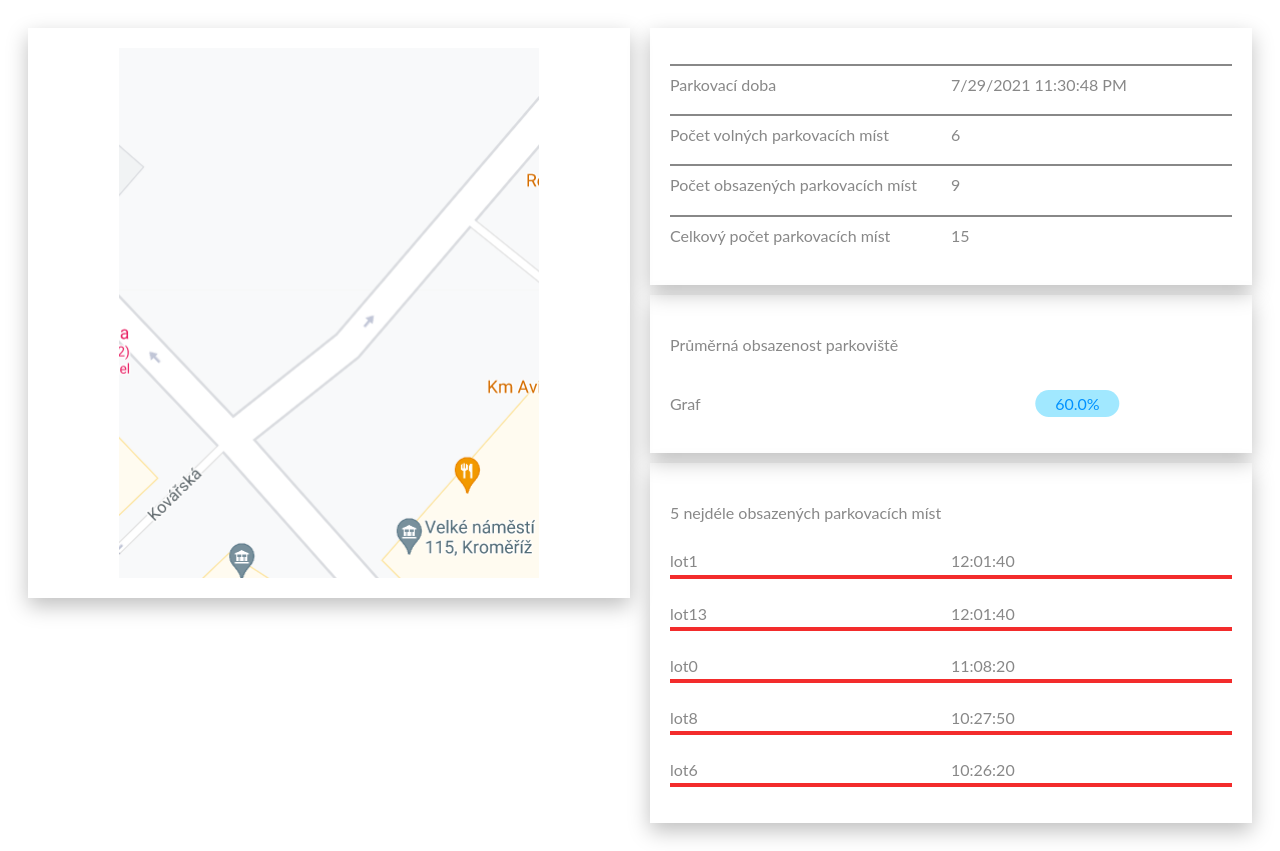
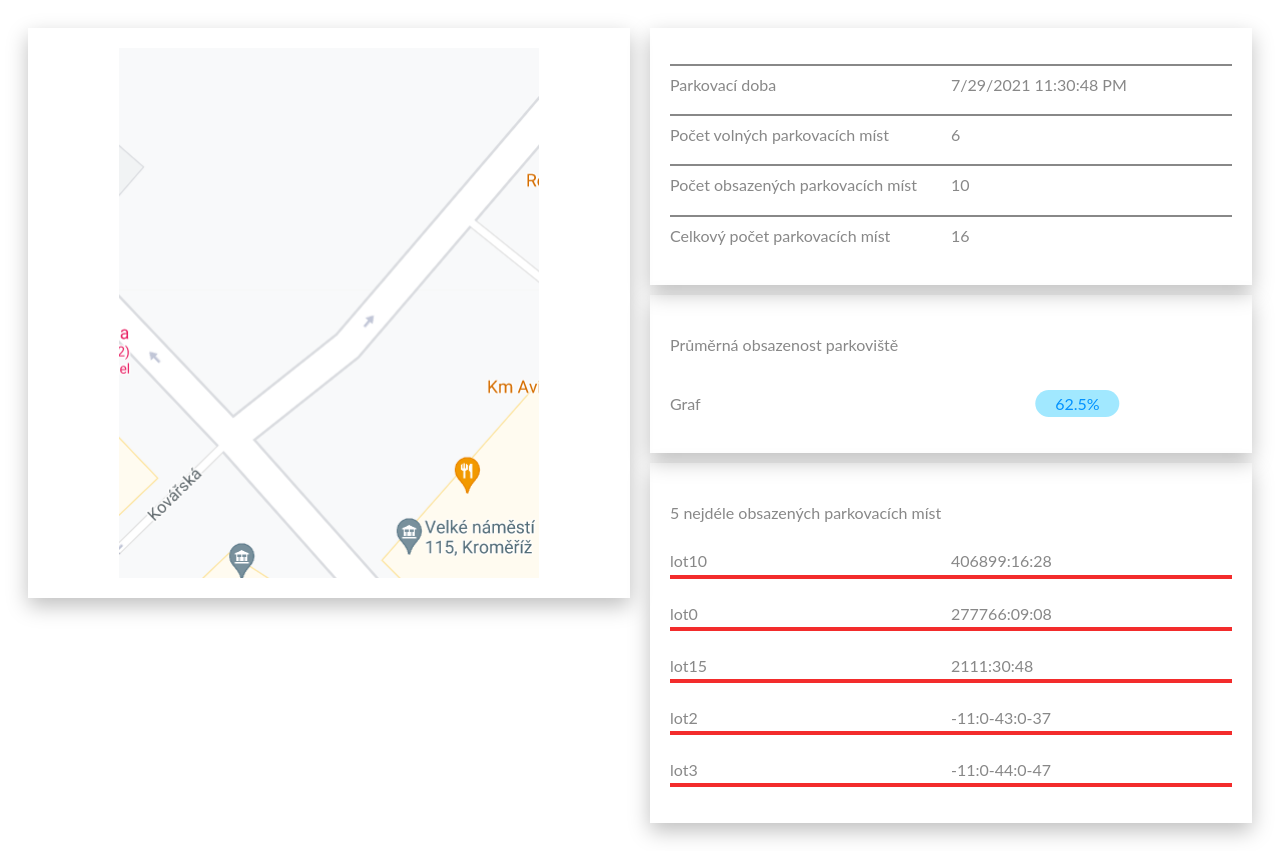
Before and after one commit to jamm3e3333/react-anthony-app, a React (Create React App) app in the folder monitor-parking/: page / in a window 1280 px wide. Built offline with nearby package versions, Linux system fonts and the light colour scheme.

Commit message:
counting parking time fixed

```diff
--- a/monitor-parking/src/App.js
+++ b/monitor-parking/src/App.js
@@ -17,7 +17,7 @@ const App = () => {
     {
       id: 'lot0',
       occupated: true,
-      parkingStart: 1627643300000,
+      parkingStart: 627643300000,
     },
     {
       id: 'lot1',
@@ -89,6 +89,11 @@ const App = () => {
       occupated: true,
       parkingStart: 1627640540000,
     },
+    {
+      id: 'lot15',
+      occupated: true,
+      parkingStart: 1620000000000,
+    },
   ]}
   return (
       <div className={classes['header__main']}>
--- a/monitor-parking/src/components/ParkingInfoComponents/ParkingTiming/ParkingTiming.js
+++ b/monitor-parking/src/components/ParkingInfoComponents/ParkingTiming/ParkingTiming.js
@@ -4,20 +4,34 @@ import ParkingInfoParagraph from '../ParkingInfo/ParkingInfoParagraph'
 import CardItem from '../../UI/CardItem';
 
 const ParkingTiming = props => {
-    const parkingTimingItemSorted = [...props.items.parkingLots];
-    parkingTimingItemSorted.sort((a, b ) =>  b.parkingStart - a.parkingStart)
+    const parkingTime = [];
+    const parkingTimingItem = [...props.items.parkingLots];
+
+    parkingTimingItem.filter((item) => item.occupated)
+    .sort((a, b ) =>  a.parkingStart - b.parkingStart)
+    .slice(0,5)
+    .forEach(item => {
+        const parkingTimeObject = {};
+
+        const curTime = Math.floor((new Date().getTime() - item.parkingStart)/1000);
+
+        parkingTimeObject["id"] = item.id;
+        parkingTimeObject["hours"] = Math.floor(curTime/3600);
+        parkingTimeObject["minutes"] = Math.floor((curTime%3600)/60) < 10 ? '0' + Math.floor((curTime%3600)/60) : Math.floor((curTime%3600)/60);
+        parkingTimeObject["seconds"] = Math.floor(curTime%60) < 10 ? '0' + Math.floor(curTime%60) : Math.floor(curTime%60);
+        parkingTime.push(parkingTimeObject);
+    })
 
     return (
         <CardItem>
             <p>5 nejdéle obsazených parkovacích míst</p>
-            {parkingTimingItemSorted.slice(0,5)
-                                    .map((item) => {
+            {parkingTime.map((item) => {
                 return (
                     <ParkingInfoParagraph
                         className={classes['parking__info--red']}
                         key={item.id}
                         title={item.id}
-                        data={new Date(item.parkingStart).toTimeString().substr(0,8)}
+                        data={`${item.hours}:${item.minutes}:${item.seconds}`}
                     />
                 )
             })}
```
